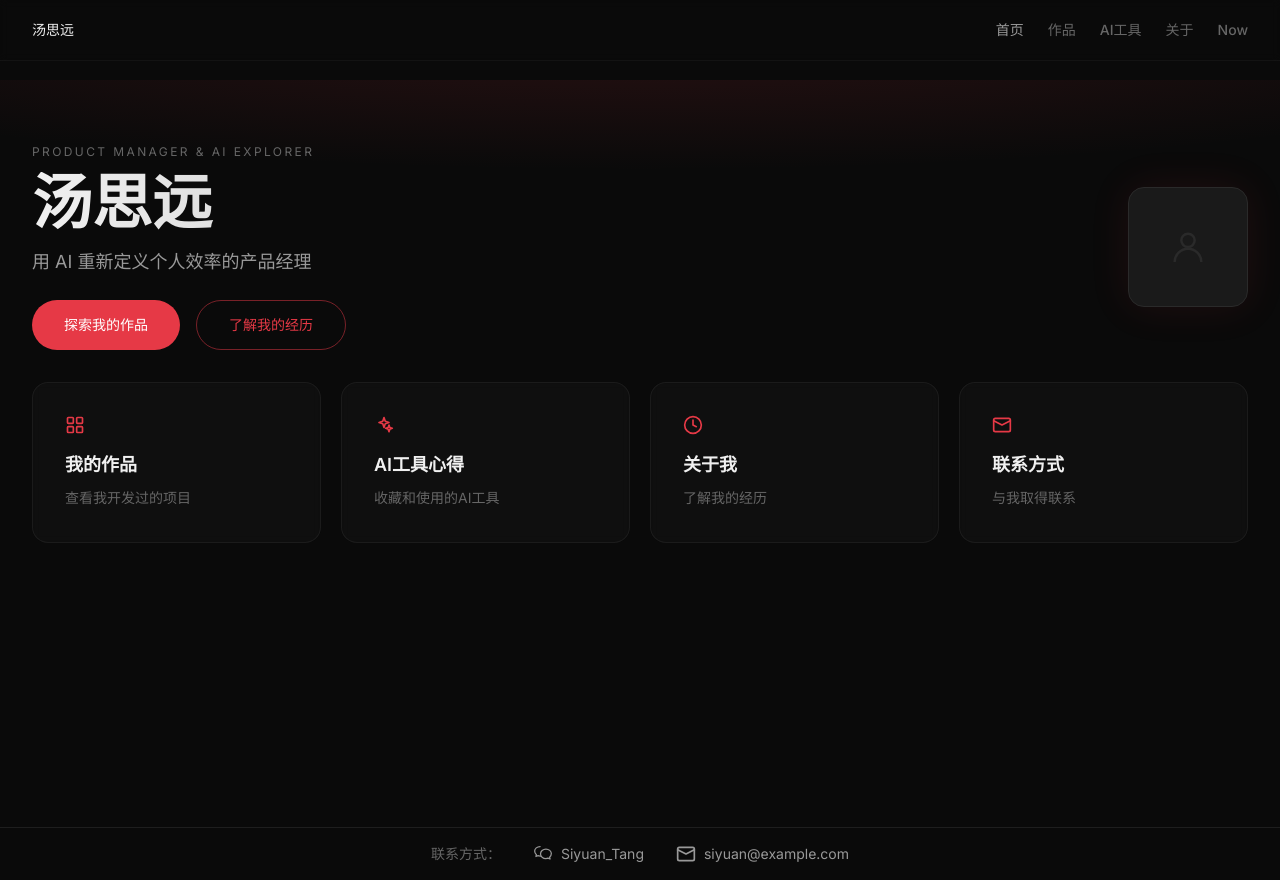
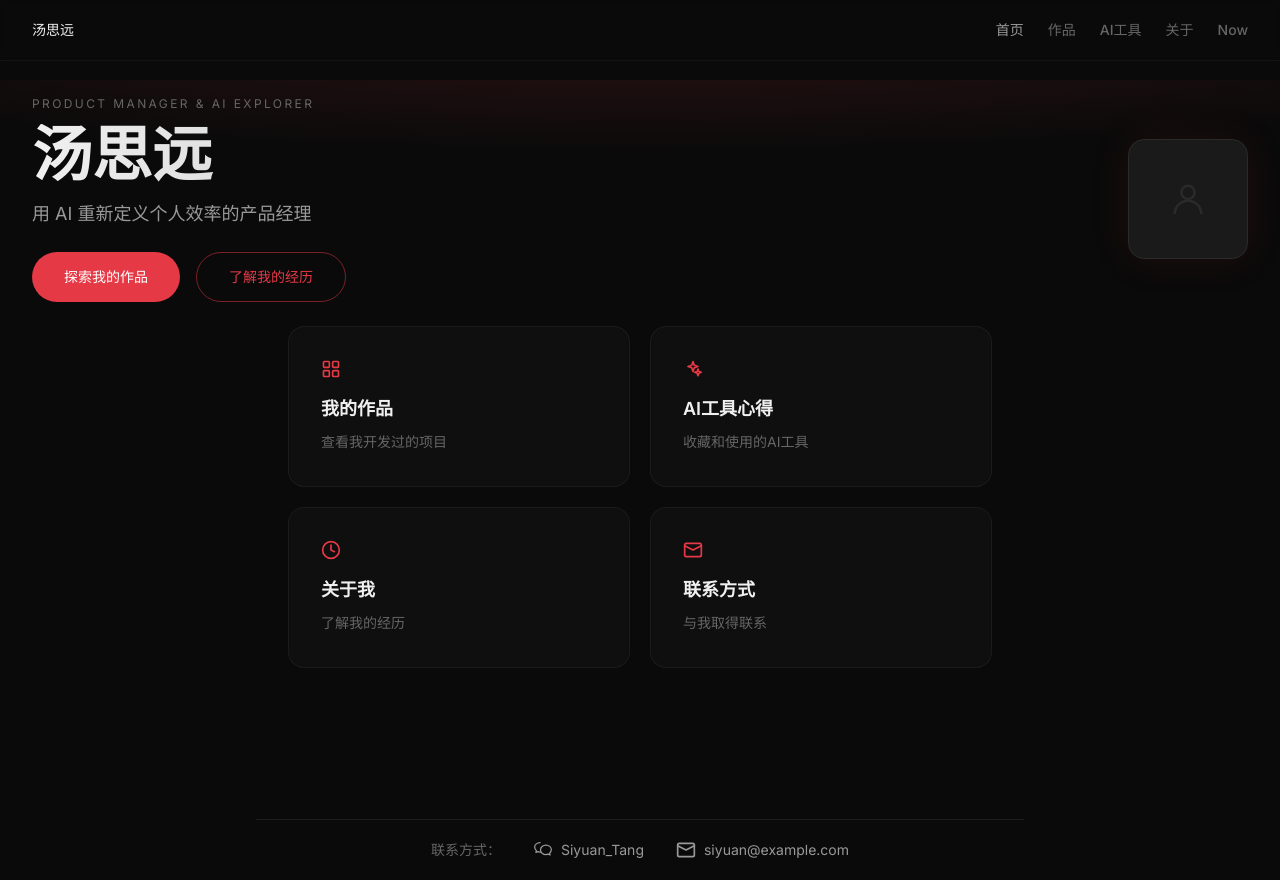
Before and after one commit to Tommy-tang121/my-world, a Next.js app: page / in a window 1280 px wide. Built offline with nearby package versions, Linux system fonts and the light colour scheme.

Commit message:
fix: 首页布局优化
4卡片改两列居中(max-w-3xl); 去掉h-screen锁死允许滚动; Hero pt压缩; footer上移

```diff
--- a/app/page.jsx
+++ b/app/page.jsx
@@ -6,15 +6,15 @@ import { contacts } from '@/data/contacts'
 
 export default function Home() {
   return (
-    <div className="h-screen flex flex-col overflow-hidden">
+    <div className="min-h-screen flex flex-col">
       <HeroSection
         name={homeData.name}
         tagline={homeData.tagline}
         subtitle={homeData.subtitle}
       />
 
-      <section className="max-w-content mx-auto px-8 w-full pb-4">
-        <div className="grid grid-cols-1 sm:grid-cols-2 lg:grid-cols-4 gap-5">
+      <section className="max-w-3xl mx-auto px-8 w-full pb-6">
+        <div className="grid grid-cols-2 gap-5">
           {homeData.entries.map(entry => (
             <EntryCard
               key={entry.href}
@@ -27,7 +27,7 @@ export default function Home() {
         </div>
       </section>
 
-      <footer id="contact" className="max-w-content mx-auto px-8 w-full mt-auto pb-4 pt-4 border-t border-border-subtle">
+      <footer id="contact" className="max-w-3xl mx-auto px-8 w-full mt-auto pb-5 pt-5 border-t border-border-subtle">
         <div className="flex flex-wrap items-center justify-center gap-8 text-sm">
           <span className="text-text-tertiary">联系方式：</span>
           {contacts.map(contact => {
--- a/components/HeroSection.jsx
+++ b/components/HeroSection.jsx
@@ -9,7 +9,7 @@ export default function HeroSection({ name, tagline, subtitle }) {
           background: 'radial-gradient(ellipse 80% 50% at 50% -20%, rgba(230,57,70,0.15), transparent)',
         }}
       />
-      <div className="relative max-w-content mx-auto px-8 pt-16 pb-8 flex items-center justify-center gap-16">
+      <div className="relative max-w-content mx-auto px-8 pt-4 pb-6 flex items-center justify-center gap-16">
         <div className="flex-1">
           <p className="text-xs tracking-[0.2em] uppercase text-text-tertiary mb-3">{tagline}</p>
           <h1 className="text-6xl font-bold mb-4 bg-gradient-to-r from-text-primary to-text-secondary bg-clip-text text-transparent">
```
